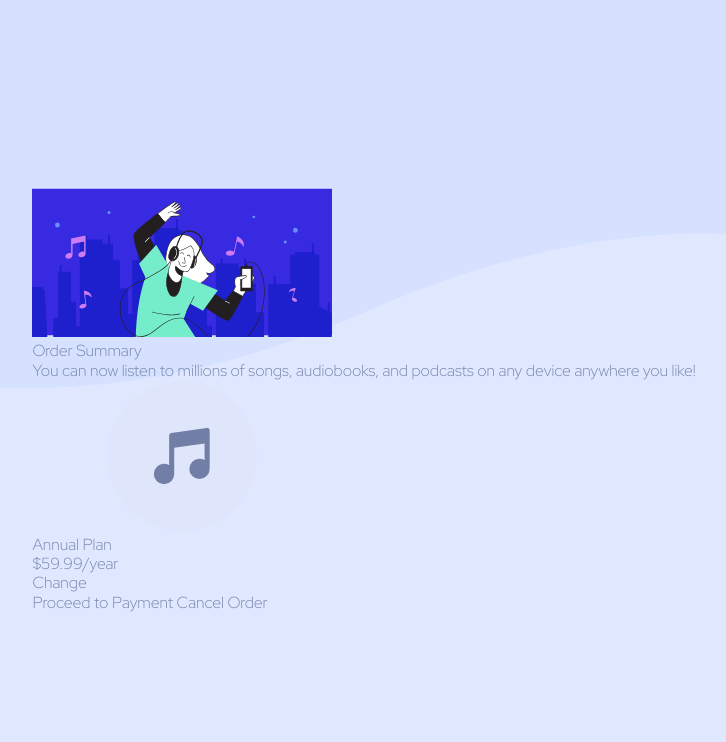
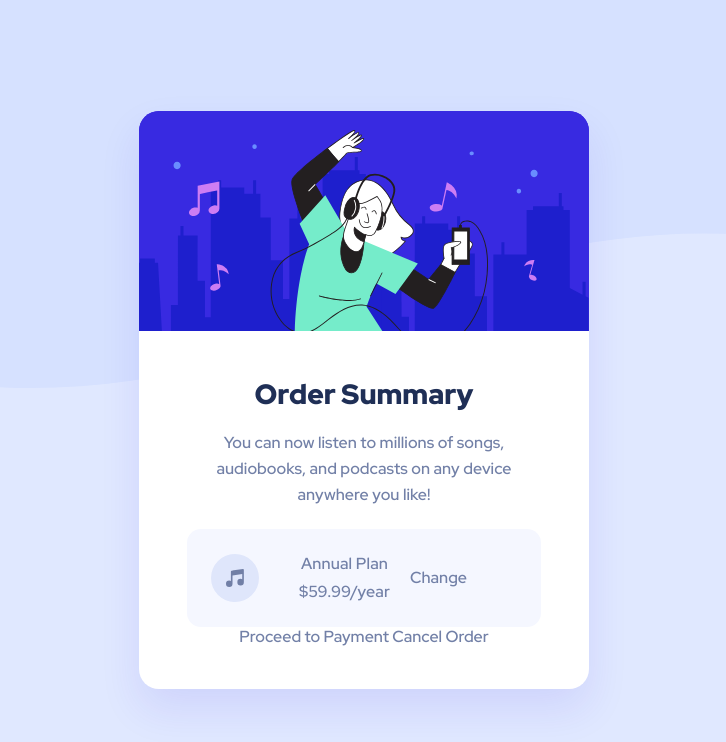
Before and after one commit to OniOdd/order-summary-component, a plain HTML site: page index.html in a window 1280 px wide. Shown: the whole page, without its empty margins (276-1002 px from the left). Drawn offline with Linux system fonts and the light colour scheme.

Commit message:
Converted the font because there were problems.

```diff
--- a/css/styles.css
+++ b/css/styles.css
@@ -3,10 +3,9 @@
 @font-face {
   font-display: swap;
   font-family: "Red Hat Display";
-  src: url("../assets/fonts/redhatdisplay-variablefont_wght-webfont.woff2")
+  src: url("../assets/fonts/RedHatDisplay-VariableFont_wght.woff2")
       format("woff2"),
-    url("../assets/fonts/redhatdisplay-variablefont_wght-webfont.woff")
-      format("woff");
+    url("../assets/fonts/RedHatDisplay-VariableFont_wght.woff") format("woff");
   font-style: normal;
 }
 
@@ -39,7 +38,6 @@ html {
 
 body {
   font-family: "Red Hat Display", sans-serif;
-  font-optical-sizing: auto;
   font-size: clamp(0.938rem, 12.032px + 0.7936vw, 1rem);
   font-weight: 500;
   line-height: 1.2;
@@ -48,6 +46,10 @@ body {
   background-image: url("../assets/images/pattern-background-mobile.svg");
   background-repeat: no-repeat;
   background-size: contain;
+}
+
+svg {
+  display: block;
 }
 
 button {
@@ -66,7 +68,97 @@ button {
   padding: 24px;
 }
 
+/* Order summary component */
+
+.order-summary {
+  inline-size: 100%;
+  max-inline-size: 450px;
+  background-color: var(--clr-white);
+  border-radius: 20px;
+  overflow: hidden;
+  box-shadow: 0 20px 40px hsla(245, 75%, 52%, 0.1);
+}
+
+.order-summary__header {
+  block-size: clamp(160px, -20px + 48vw, 220px);
+  background-color: var(--clr-bright-blue);
+}
+
+.order-summary__hero-wrapper {
+  block-size: 100%;
+}
+
+.order-summary__hero {
+  inline-size: 100%;
+  block-size: 100%;
+  object-fit: cover;
+}
+
+.order-summary__content {
+  padding: clamp(33px, -8.992px + 11.2vw, 47px)
+    clamp(24px, -48px + 19.2vw, 48px) clamp(27px, -20.992px + 12.8vw, 43px);
+  text-align: center;
+}
+
+.order-summary__description {
+  margin-block-end: 1.5rem;
+}
+
+.order-summary__title {
+  margin-block-end: 1.125rem;
+  font-size: clamp(1.375rem, 4px + 4.8vw, 1.75rem);
+  font-weight: 900;
+  color: var(--clr-dark-blue);
+}
+
+.order-summary__text {
+  line-height: 1.64;
+  letter-spacing: 0.004em;
+}
+
+.order-summary__plan-section {
+  display: flex;
+  align-items: center;
+  column-gap: 20px;
+  padding: clamp(17px, -6.992px + 6.4vw, 25px)
+    clamp(17px, -6.992px + 6.4vw, 25px) clamp(16px, -11.024px + 7.2064vw, 25px)
+    clamp(16px, -8px + 6.4vw, 24px);
+  letter-spacing: 0.01em;
+  background-color: var(--clr-very-pale-blue);
+  border-radius: 14px;
+}
+
+.order-summary__icon-music-wrapper {
+  margin-inline-end: 20px;
+}
+
+.order-summary__icon-music {
+  inline-size: 48px;
+  block-size: 48px;
+}
+
+.order-summary__annual-plan-container {
+  display: flex;
+  flex-direction: column;
+  row-gap: clamp(0.313rem, -3.968px + 2.3936vw, 0.5rem);
+}
+
+.order-summary__annual-plan {
+}
+
+.order-summary__price {
+}
+
+.order-summary__btn-change {
+}
+
 /* Media queries */
+
+@media (min-width: 500px) {
+  .order-summary__description {
+    margin-block-end: 1.25rem;
+  }
+}
 
 @media (min-width: 576px) {
   body {
```
Also changed, not shown: assets/fonts/RedHatDisplay-VariableFont_wght.woff (added), assets/fonts/RedHatDisplay-VariableFont_wght.woff2 (added), assets/fonts/redhatdisplay-variablefont_wght-webfont.woff (deleted), assets/fonts/redhatdisplay-variablefont_wght-webfont.woff2 (deleted).
